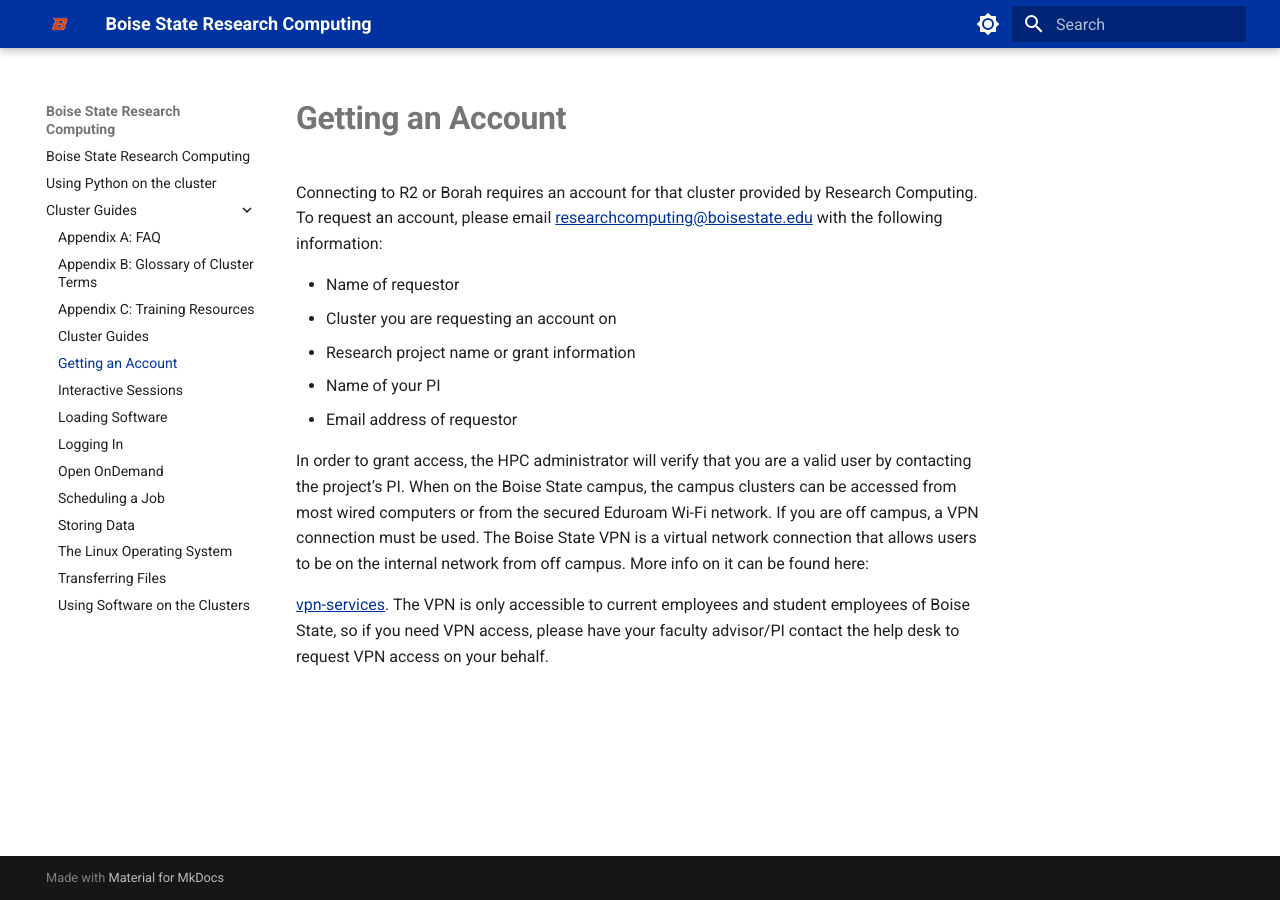
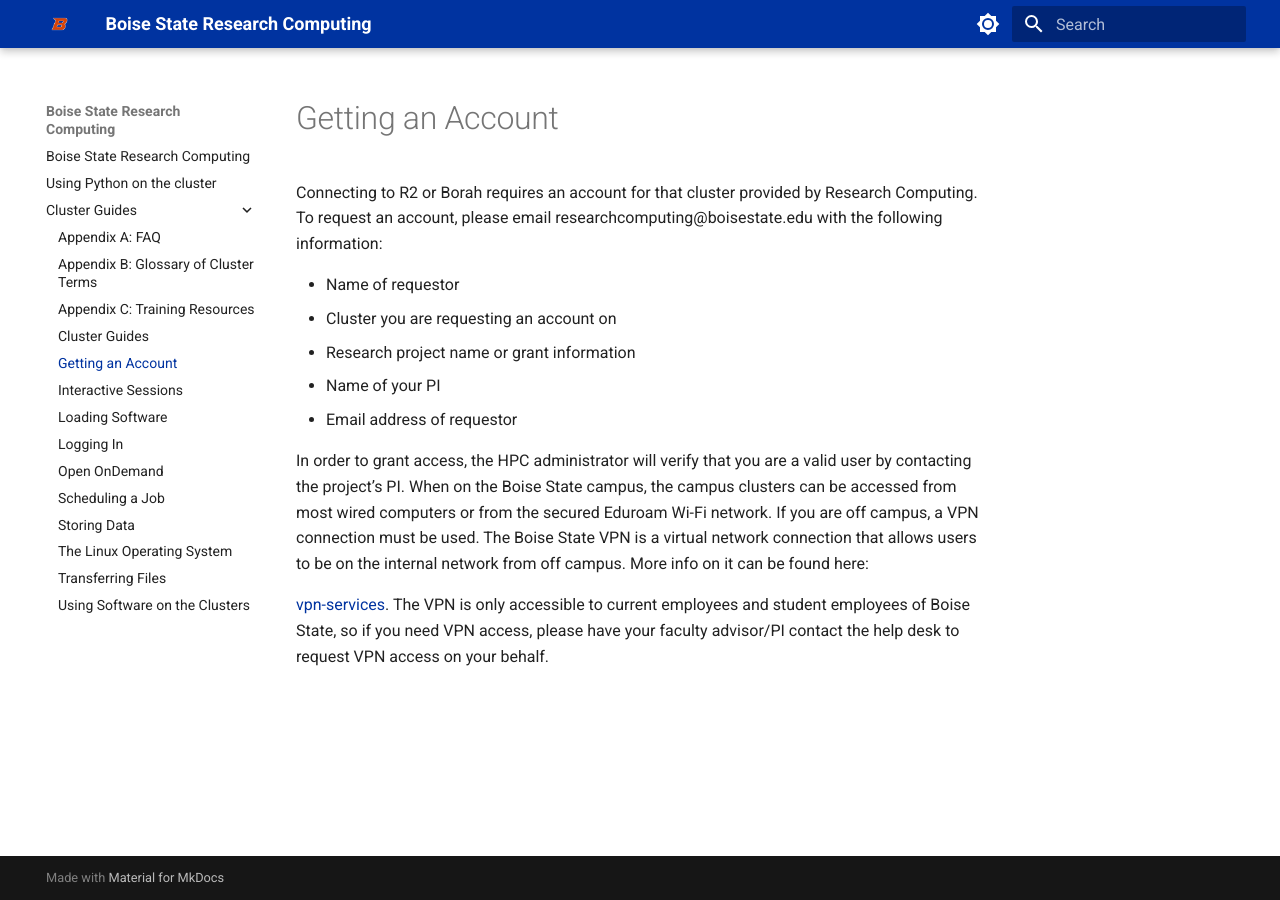
Before and after one commit to bsurc/docs, an MkDocs documentation site: the page built from docs/Cluster Guides/Getting_an_Account.md, in a window 1280 px wide. Built offline with MkDocs 1.6.1 and Material for MkDocs 9.7.7, drawn with Linux system fonts in a browser that asks for light colours; part of the change alters nothing that is shown.

```diff
--- a/docs/Cluster Guides/Getting_an_Account.md
+++ b/docs/Cluster Guides/Getting_an_Account.md
@@ -1,6 +1,6 @@
-# **Getting an Account**
+# Getting an Account
 Connecting to R2 or Borah requires an account for that cluster provided by Research Computing. To request an account, please email
-[<ins>researchcomputing@boisestate.edu</ins>](researchcomputing@boisestate.edu) with the following information:
+researchcomputing@boisestate.edu with the following information:
 
   - Name of requestor
   - Cluster you are requesting an account on
@@ -13,6 +13,6 @@ Boise State campus, the campus clusters can be accessed from most wired computer
 are off campus, a VPN connection must be used. The Boise State VPN is a virtual network connection that allows users to be on the
 internal network from off campus. More info on it can be found here:
 
-[<ins>vpn-services</ins>](https://www.boisestate.edu/oit-network/vpn-services/). The VPN is only accessible to current employees
+[vpn-services](https://www.boisestate.edu/oit-network/vpn-services/). The VPN is only accessible to current employees
 and student employees of Boise State, so if you need VPN access, please have your faculty advisor/PI contact the help desk to
 request VPN access on your behalf.
```
